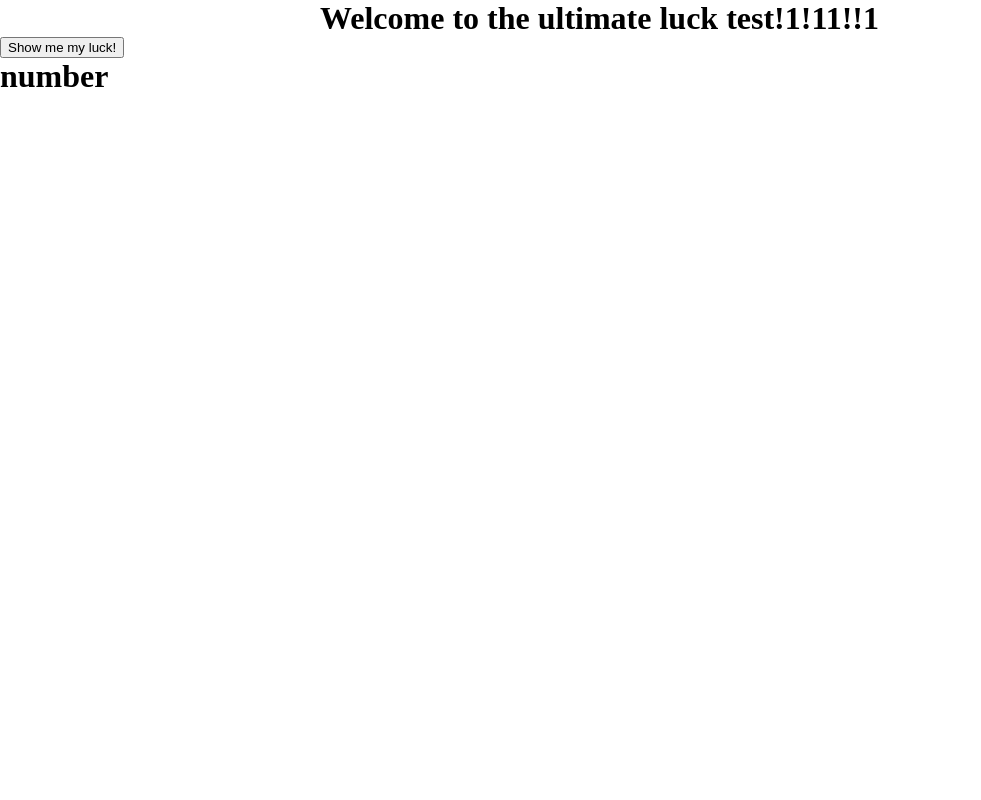
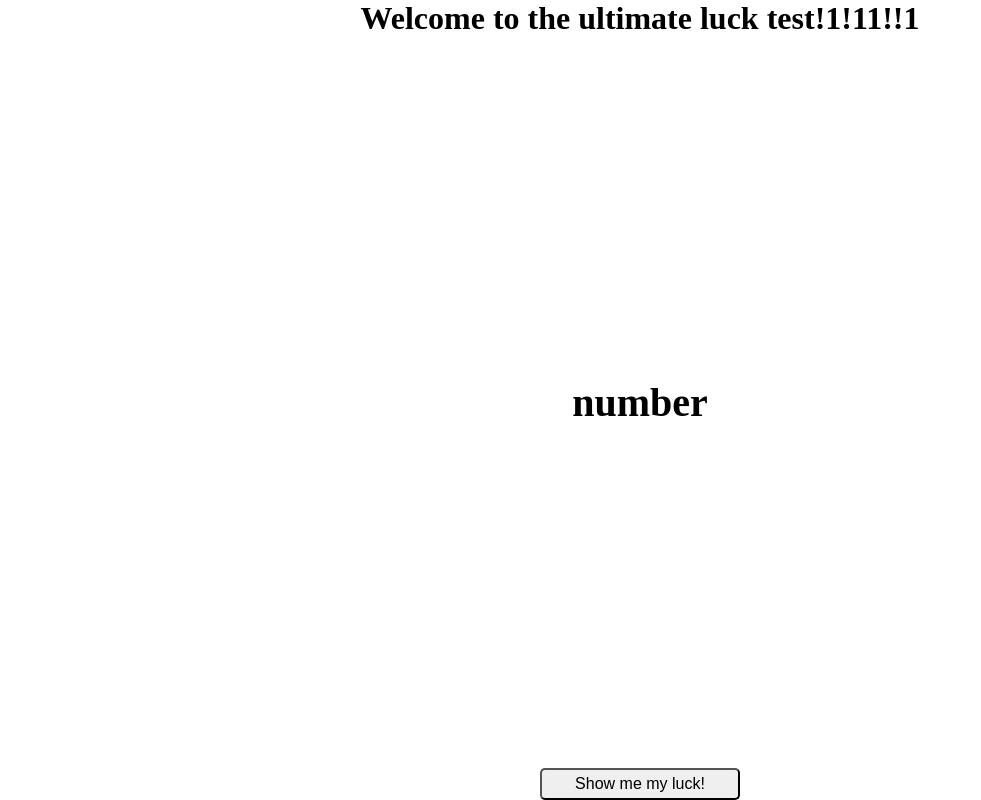
Before and after one commit to CaioaPy/The-Ultimate-Luck-Test, a plain HTML site: page src/index.html in a window 1280 px wide. Shown: the whole page, without its empty margins (0-981 px from the left). Drawn offline with Linux system fonts and the light colour scheme.

Commit message:
column style

```diff
--- a/src/index.html
+++ b/src/index.html
@@ -7,9 +7,9 @@
     <link rel="stylesheet" href="style.css">
 </head>
 <body>
-    <h1 class="centerh1">Welcome to the ultimate luck test!1!11!!1</h1>
+    <h1>Welcome to the ultimate luck test!1!11!!1</h1>
+    <h1 id="myh1">number</h1>
     <button id="roll">Show me my luck!</button>
-    <h1 id="myh1">number</h1>
     <script src="main.js" defer></script>
 </body>
 </html>
--- a/src/style.css
+++ b/src/style.css
@@ -1,7 +1,25 @@
 * {
-    margin: auto auto;
-    padding: auto auto;
+    height: 100%;
+    margin: 0;
 }
-h1.centerh1 {
-    width: 50%;
+body {
+    height: 100%;
+    margin: 0;
+    display: flex;
+    flex-direction: column;
+    justify-content: center;
+    align-items: center;
 }
+h1#myh1 {
+    font-size: 40px;
+    text-align: center;
+    margin-bottom: 10px;
+}
+button#roll {
+    width: 200px;
+    height: 60px;
+    font-size: 16px;
+    border-radius: 5px;
+    cursor: pointer;
+    margin-top: 0px;
+}
```
